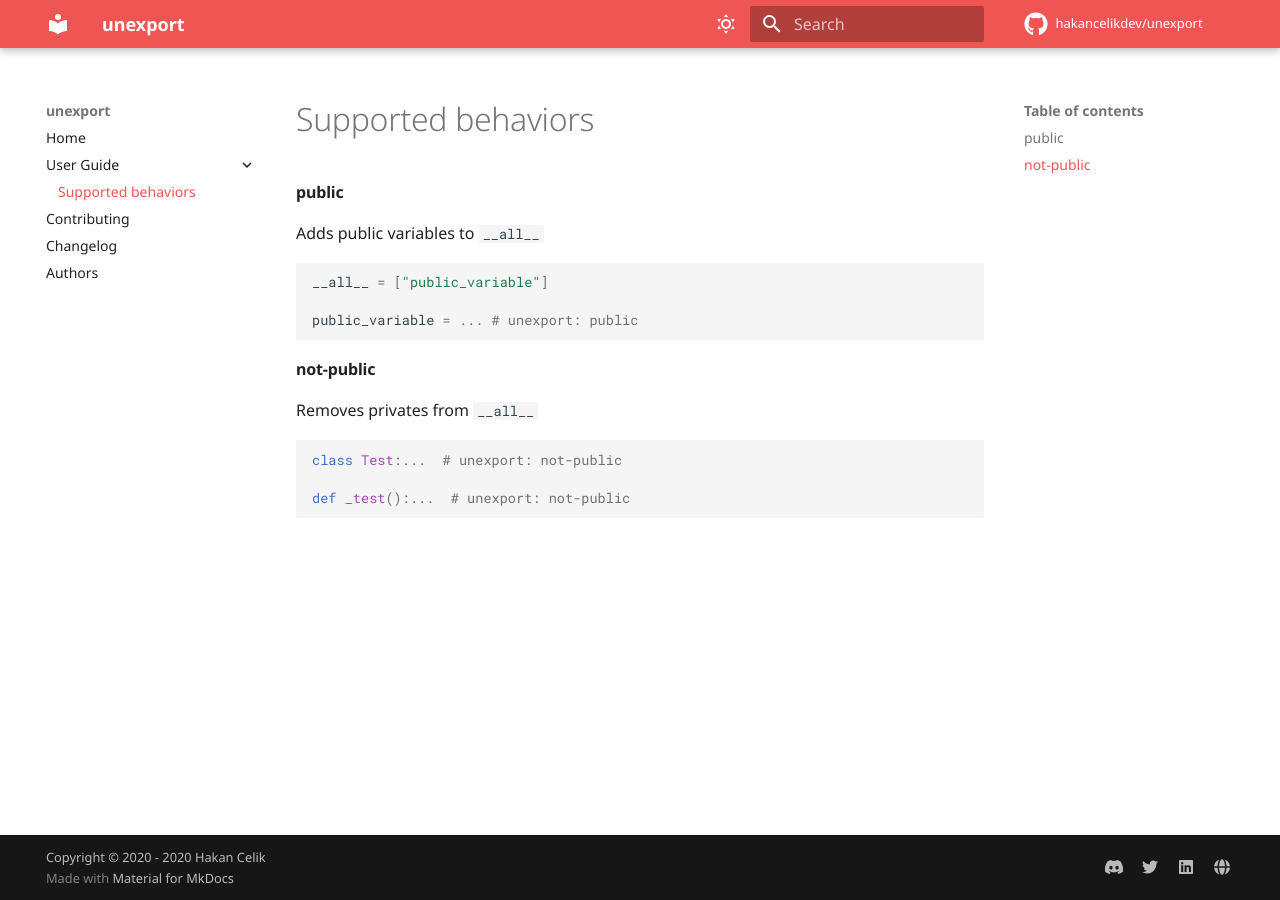
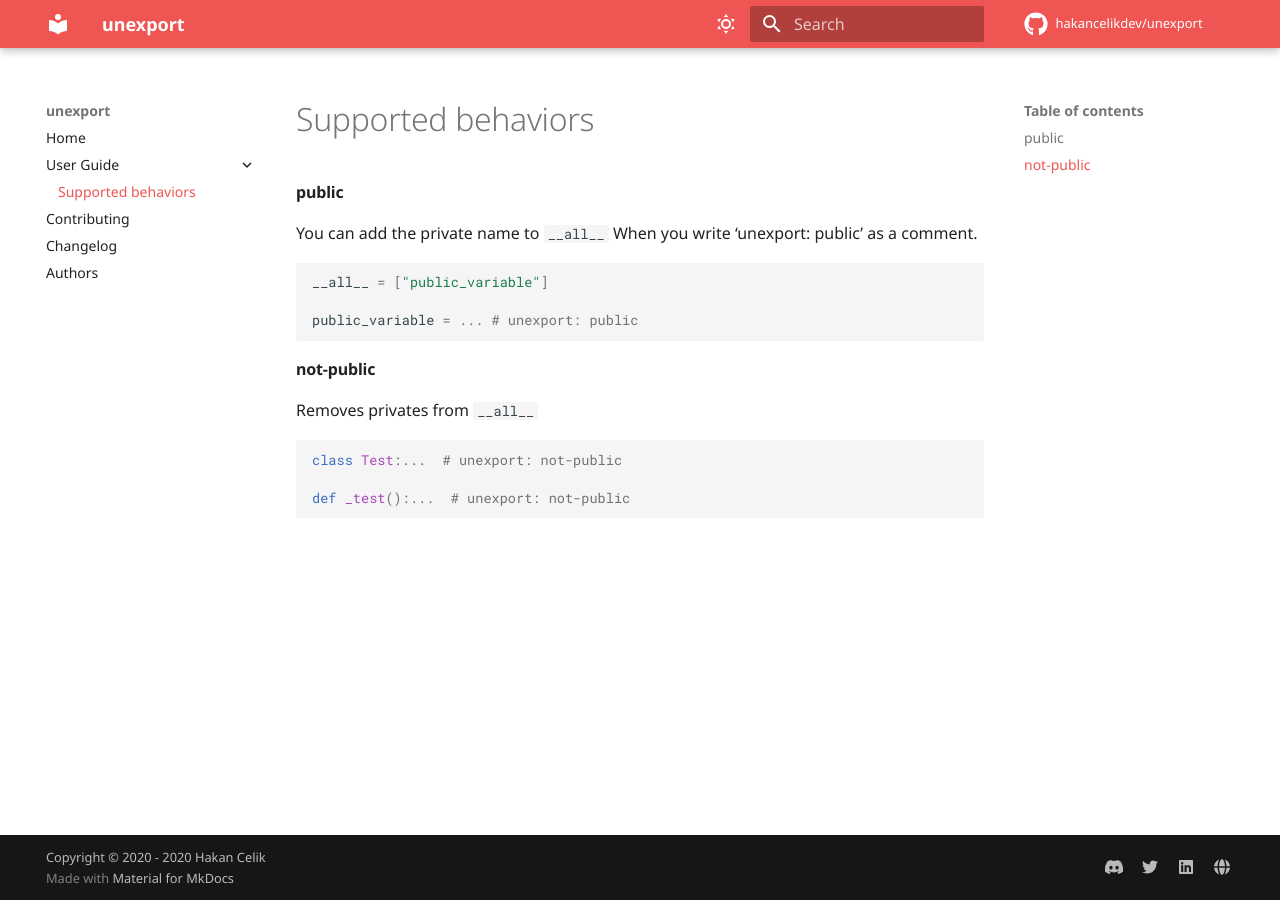
Before and after one commit to hakancelikdev/unexport, an MkDocs documentation site: the page built from docs/tutorials/supported-behaviors.md, in a window 1280 px wide. Built offline with MkDocs 1.6.1 and Material for MkDocs 9.7.7, drawn with Linux system fonts in a browser that asks for light colours; comment, search, counter and statistics services are not loaded; the version menu is left out.

Commit message:
Update docs/tutorials/supported-behaviors.md

````diff
--- a/docs/tutorials/supported-behaviors.md
+++ b/docs/tutorials/supported-behaviors.md
@@ -1,6 +1,6 @@
 ## public
 
-Adds public variables to `__all__`
+You can add the private name to `__all__`  When you write 'unexport: public' as a comment.
 
 ```python
 __all__ = ["public_variable"]
````
